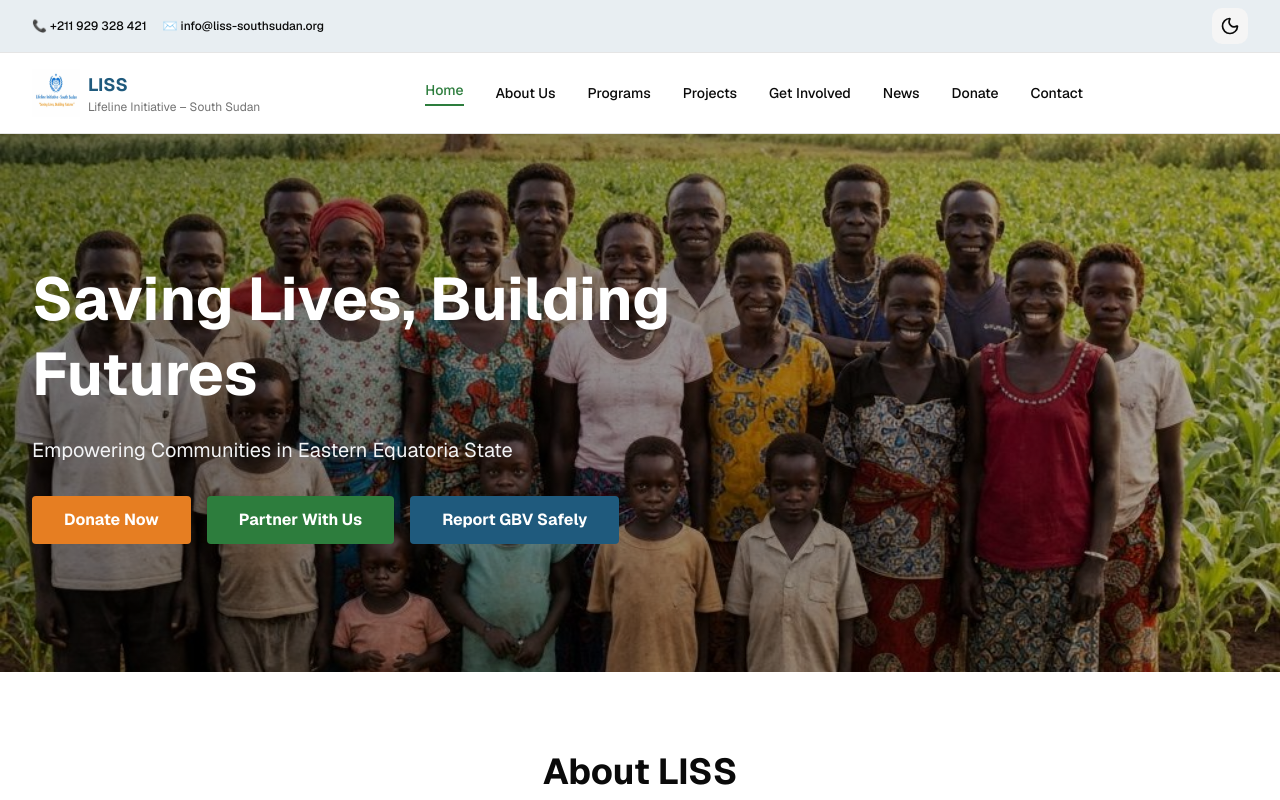
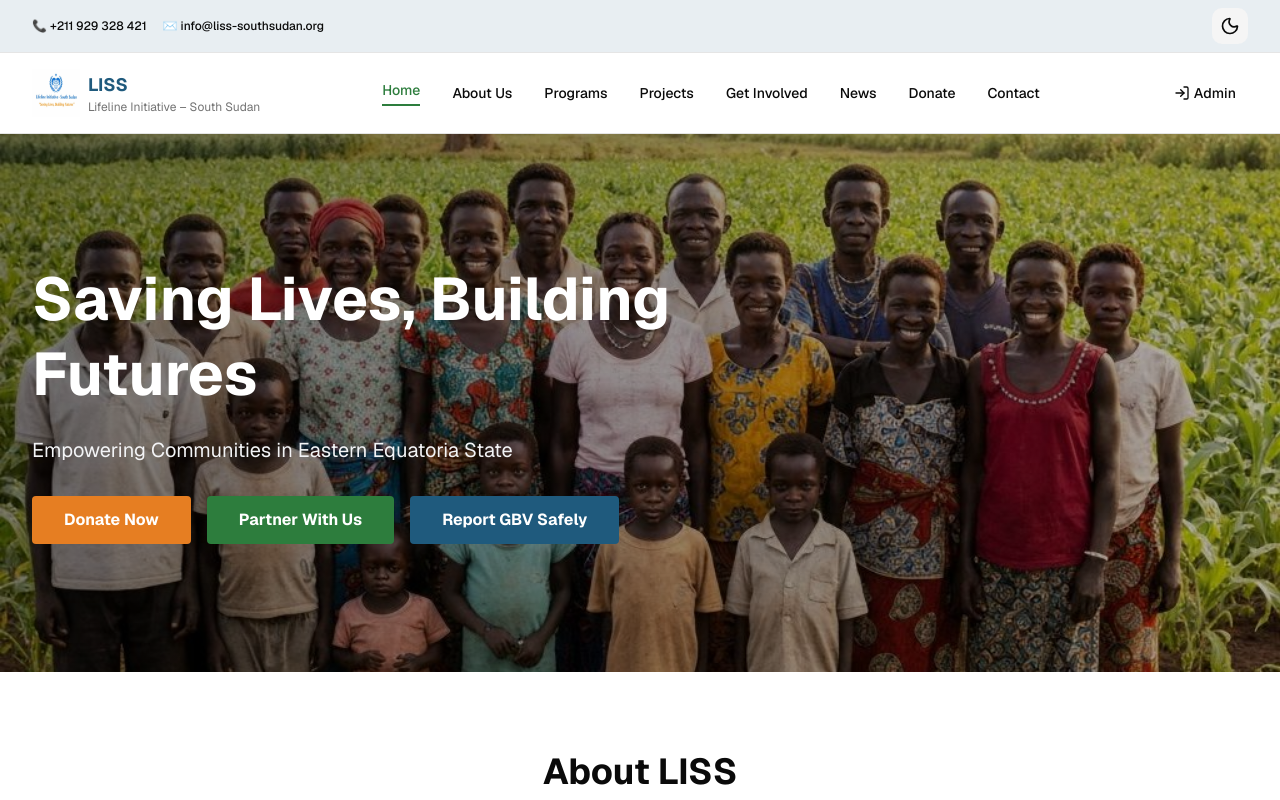
Before and after one commit to abiaza4/lifeline-initiative-website, a Next.js app: page / in a window 1280 px wide. Shown: the top 800 px of the page. Built offline with nearby package versions, Linux system fonts and the light colour scheme.

Commit message:
feat: add admin login access in header and footer
Add "Admin" button in header and "Admin Login" link in footer.

Co-authored-by: ABIAZA STEPHEN <156674225+abiaza4@users.noreply.github.com>

```diff
--- a/components/footer.tsx
+++ b/components/footer.tsx
@@ -82,6 +82,11 @@ export function Footer() {
                 <li>
                   <Link prefetch={true} href="/programs" className="text-muted-foreground hover:text-foreground transition-colors">
                     Our Programs
+                  </Link>
+                </li>
+                <li>
+                  <Link prefetch={true} href="/admin/login" className="text-muted-foreground hover:text-primary transition-colors font-medium">
+                    Admin Login
                   </Link>
                 </li>
               </ul>
--- a/components/header.tsx
+++ b/components/header.tsx
@@ -2,7 +2,7 @@
 
 import Link from 'next/link';
 import { useState } from 'react';
-import { Menu, X } from 'lucide-react';
+import { Menu, X, LogIn } from 'lucide-react';
 import { usePathname } from 'next/navigation';
 import Image from 'next/image';
 import { ThemeToggle } from './theme-toggle';
@@ -81,18 +81,28 @@ export function Header() {
             ))}
           </nav>
 
-          {/* Mobile Menu */}
-          <div className="flex items-center gap-4">
+          {/* Admin & Mobile Menu */}
+          <div className="flex items-center gap-2 md:gap-4">
+            {/* Admin Login Button */}
+            <Link
+              href="/admin/login"
+              className="hidden sm:flex items-center gap-1 text-xs md:text-sm font-medium text-foreground hover:text-primary transition-colors px-3 py-2 rounded hover:bg-muted/50"
+              title="Admin Dashboard"
+            >
+              <LogIn className="w-4 h-4" />
+              <span className="hidden lg:inline">Admin</span>
+            </Link>
+
             {/* Hamburger Menu Button */}
             <button
               onClick={() => setIsMenuOpen(!isMenuOpen)}
-              className="md:hidden p-2 rounded-lg hover:bg-gray-100"
+              className="md:hidden p-2 rounded-lg hover:bg-muted"
               aria-label="Toggle menu"
             >
               {isMenuOpen ? (
-                <X className="w-6 h-6 text-gray-700" />
+                <X className="w-6 h-6" />
               ) : (
-                <Menu className="w-6 h-6 text-gray-700" />
+                <Menu className="w-6 h-6" />
               )}
             </button>
           </div>
@@ -100,7 +110,7 @@ export function Header() {
 
         {/* Mobile Navigation Menu */}
         {isMenuOpen && (
-          <nav className="md:hidden pb-4 border-t border-gray-200">
+          <nav className="md:hidden pb-4 border-t border-border">
             {navLinks.map((link) => (
               <Link
                 key={link.href}
@@ -108,14 +118,24 @@ export function Header() {
                 onClick={() => setIsMenuOpen(false)}
                 className={`block px-4 py-3 text-sm font-medium ${
                   isActive(link.href)
-                    ? 'text-primary bg-green-50 border-l-4 border-primary'
-                    : 'text-gray-700 hover:bg-gray-50'
+                    ? 'text-primary bg-muted border-l-4 border-primary'
+                    : 'text-foreground hover:bg-muted/50'
                 }`}
               >
                 {link.label}
               </Link>
             ))}
-            <div className="px-4 py-3 border-t border-gray-200">
+            <div className="px-4 py-3 border-t border-border">
+              <Link
+                href="/admin/login"
+                onClick={() => setIsMenuOpen(false)}
+                className="flex items-center gap-2 text-sm font-medium text-foreground hover:text-primary transition-colors"
+              >
+                <LogIn className="w-4 h-4" />
+                Admin Dashboard
+              </Link>
+            </div>
+            <div className="px-4 py-3 border-t border-border">
               <a
                 href="tel:+211929328421"
                 className="text-sm font-medium text-primary"
```
